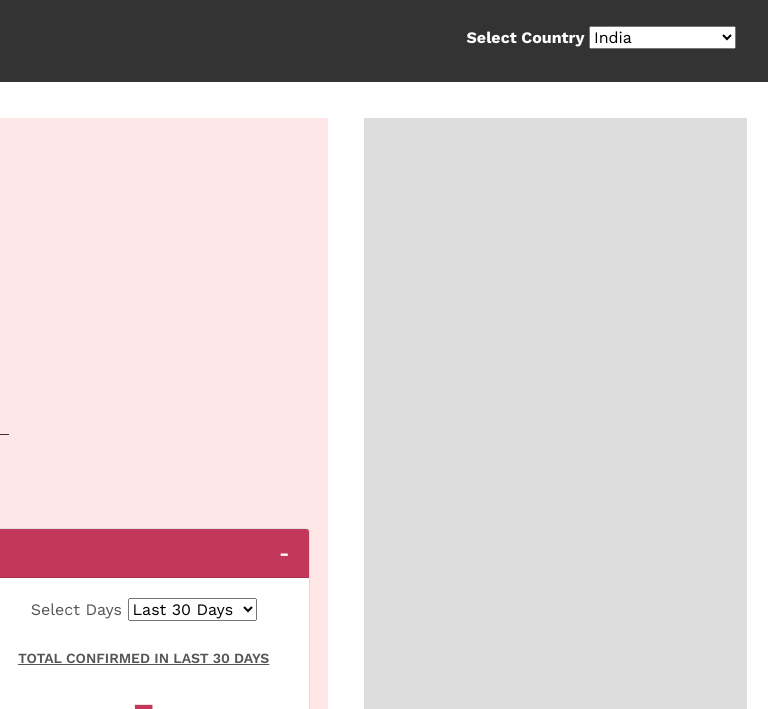
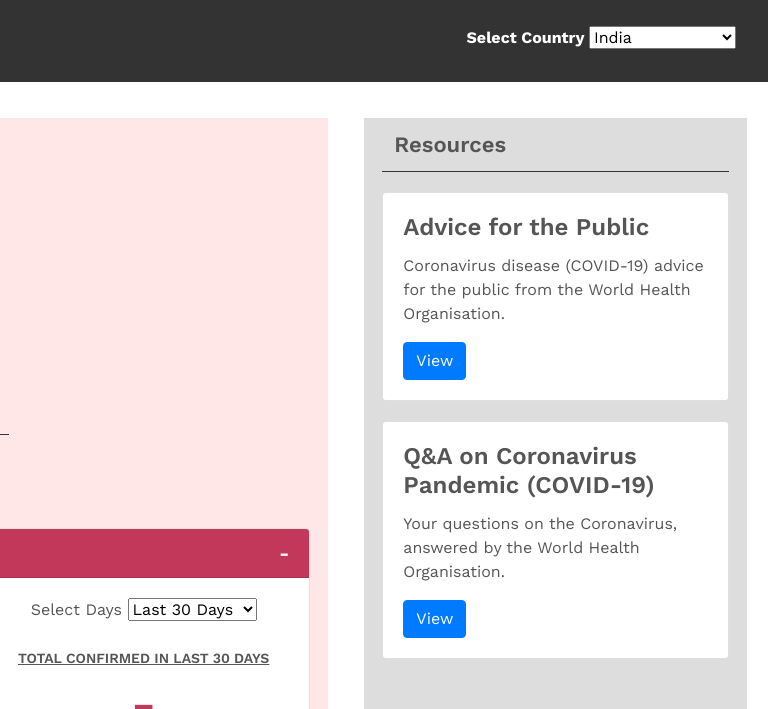
Before and after one commit to joshvarun/covid-dashboard, a plain HTML site: page index.html in a window 1280 px wide. Shown: the top 709 px of the page, 512-1280 px from the left. Drawn offline with nearby package versions, Linux system fonts and the light colour scheme; no server answers.

Commit message:
Create resources section

```diff
--- a/index.html
+++ b/index.html
@@ -50,7 +50,7 @@
                 <div class="active-cases card mt-3">
                     <div class="card-header active-view" role="tab" id="headingTwo">
                         <h5 class="mb-0">
-                            <a id="active-card" class="collapsed card-title" data-toggle="collapse" href="#collapseTwo" aria-expanded="false" aria-controls="collapseTwo">
+                            <a id="active-card" class="collapsed card-title color-white" data-toggle="collapse" href="#collapseTwo" aria-expanded="false" aria-controls="collapseTwo">
                                 Active
                             </a>
                             <span id="active-count" class="case-count float-right">
@@ -64,7 +64,7 @@
                     <div class="card">
                         <div class="card-header confirmed-view" role="tab" id="headingOne">
                             <h5 class="mb-0">
-                                <a id='confirmed-card' class="card-title" data-toggle="collapse" href="#container-confirmed" aria-expanded="true" aria-controls="container-confirmed">
+                                <a id='confirmed-card' class="card-title color-white" data-toggle="collapse" href="#container-confirmed" aria-expanded="true" aria-controls="container-confirmed">
                                     Confirmed
                                 </a>
                                 <span id="confirmed-count" class="case-count float-right">
@@ -108,7 +108,7 @@
                     <div class="card mt-3">
                         <div class="card-header recovered-view" role="tab" id="headingThree">
                             <h5 class="mb-0">
-                                <a id="recovered-card" class="collapsed card-title" data-toggle="collapse" href="#container-recover" aria-expanded="false" aria-controls="collapseTwo">
+                                <a id="recovered-card" class="collapsed card-title color-white" data-toggle="collapse" href="#container-recover" aria-expanded="false" aria-controls="collapseTwo">
                                     Recovered
                                 </a>
                                 <span  id="recovered-count" class="case-count float-right">
@@ -151,7 +151,7 @@
                     <div class="card mt-3">
                         <div class="card-header death-view" role="tab" id="headingFour">
                             <h5 class="mb-0">
-                                <a id="death-card" class="collapsed card-title" data-toggle="collapse" href="#container-death" aria-expanded="false" aria-controls="collapseTwo">
+                                <a id="death-card" class="collapsed card-title color-white" data-toggle="collapse" href="#container-death" aria-expanded="false" aria-controls="collapseTwo">
                                     Deaths
                                 </a>
                                 <span id="death-count" class="case-count float-right">
@@ -195,7 +195,33 @@
             </div>
         </div>
         <div class="col-md-4 right-container">
-            <div class="resources-container"></div>
+            <div class="resources-container">
+                <div  class="resources">
+                    Resources
+                </div>
+                <div class="card resource-card">
+
+                    <div class="card-body">
+                        <h4 class="card-title">Advice for the Public</h4>
+                        <p class="card-text">
+                            Coronavirus disease (COVID-19) advice for the public from the World Health Organisation.
+                        </p>
+                        <a target="_blank" href="https://www.who.int/emergencies/diseases/novel-coronavirus-2019/advice-for-public" class="btn btn-primary">View</a>
+                    </div>
+                </div>
+
+
+                <div class="card resource-card">
+
+                    <div class="card-body">
+                        <h4 class="card-title">Q&A on Coronavirus Pandemic (COVID-19)</h4>
+                        <p class="card-text">
+                            Your questions on the Coronavirus, answered by the World Health Organisation.
+                        </p>
+                        <a target="_blank" href="https://www.who.int/emergencies/diseases/novel-coronavirus-2019/question-and-answers-hub/q-a-detail/q-a-coronaviruses#:~:text=protect" class="btn btn-primary">View</a>
+                    </div>
+                </div>
+            </div>
         </div>
     </div>
     <script src="js/app.js"></script>
--- a/js/app.js
+++ b/js/app.js
@@ -164,7 +164,6 @@ let UIController = (() => {
                 return 'IT';
             default:
                 return 'IN';
-
         }
     }
 
--- a/styles.css
+++ b/styles.css
@@ -80,8 +80,11 @@ a:hover {
 
 .card-title {
     text-decoration: none;
+    font-weight: 600;
+}
+
+.color-white {
     color: #ffffff;
-    font-weight: 600;
 }
 
 .confirmed-view {
@@ -145,3 +148,15 @@ a:hover {
     font-weight: 700;
     text-align: center;
 }
+
+.resources {
+    font-weight: 600;
+    font-size: 22px;
+    padding:  10px 12px;
+    margin: 8px 18px;
+    border-bottom: 1px solid #333333;
+}
+
+.resource-card {
+    margin: 20px 18px;
+}
```
